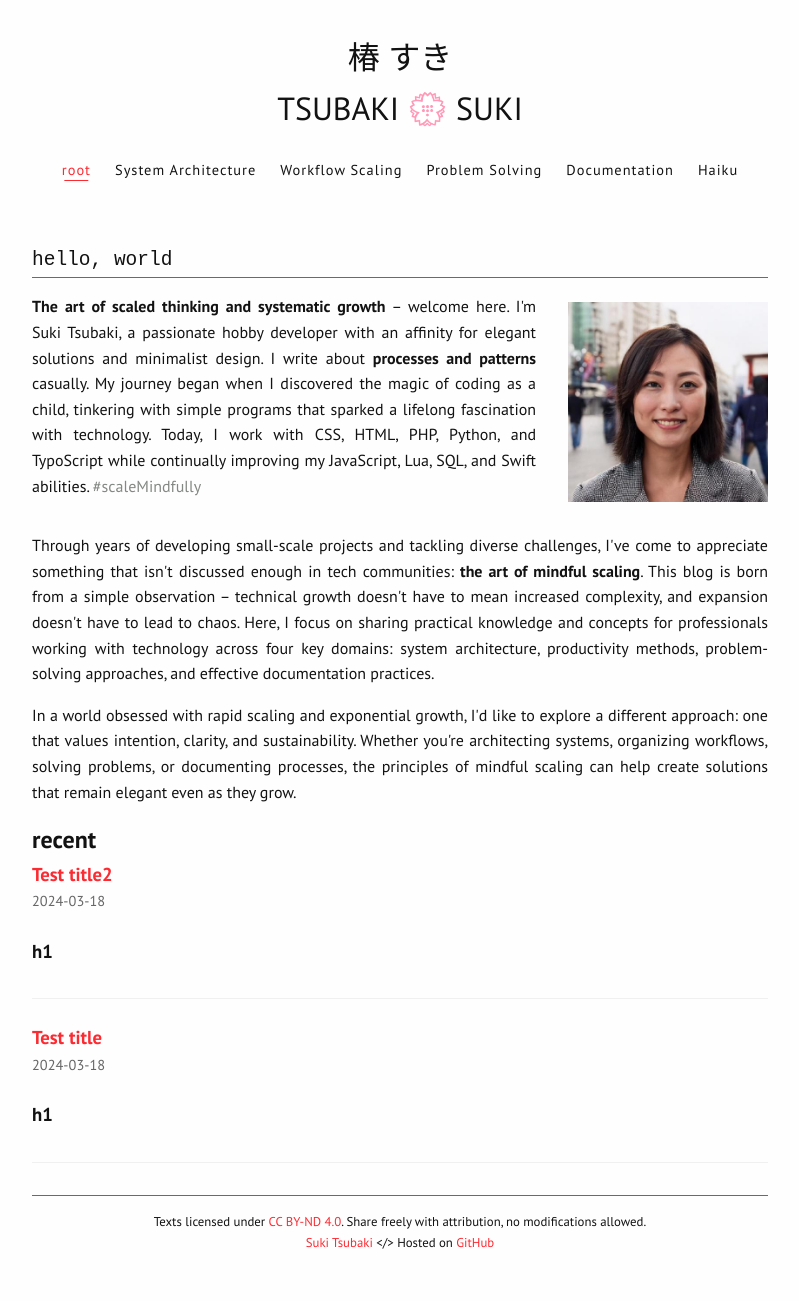
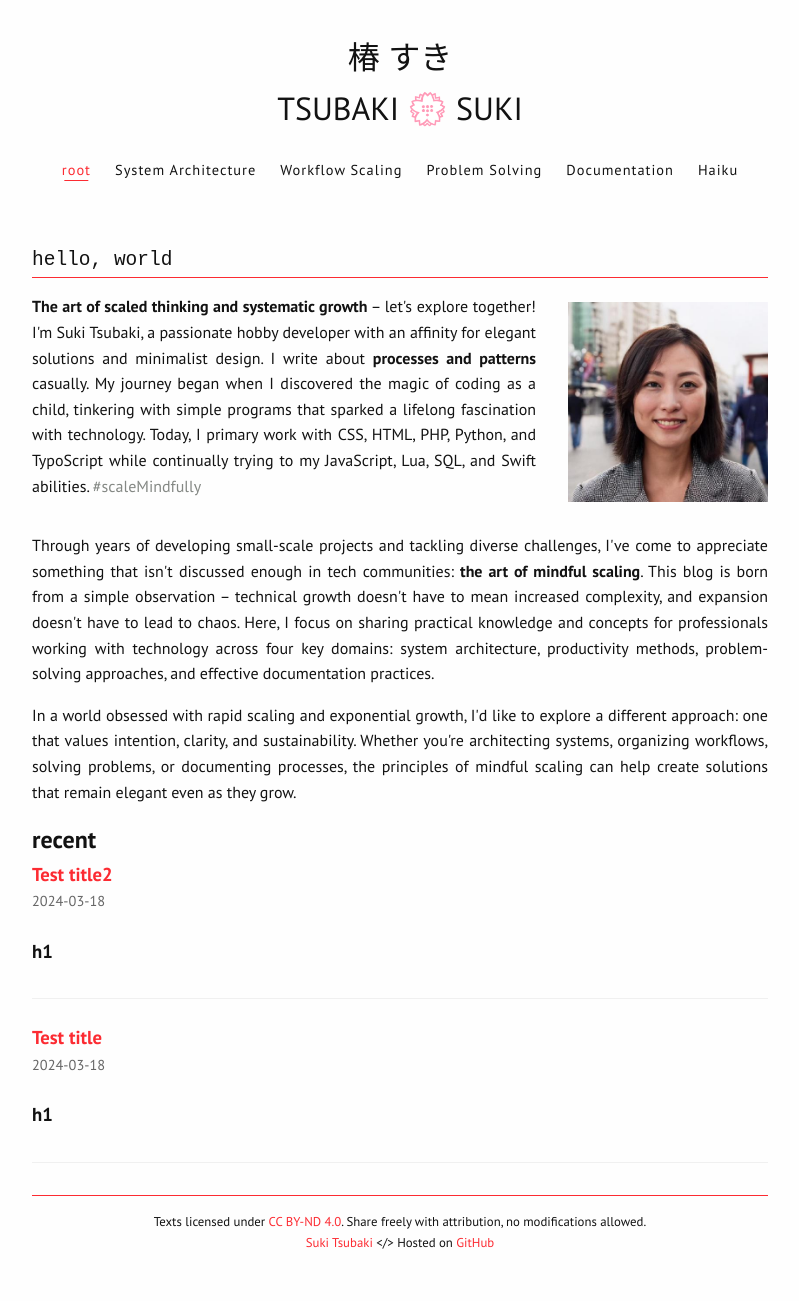
Before and after one commit to sukitsubaki/sukitsubaki.github.io, a Jekyll site: the page built from index.html, in a window 1280 px wide. Shown: the whole page, without its empty margins (240-1039 px from the left). Built offline with Jekyll 4.4.1, drawn with Linux system fonts in a browser that asks for light colours.

Commit message:
Update index.html

```diff
--- a/index.html
+++ b/index.html
@@ -9,7 +9,7 @@ title: Home
         <div class="about-me">
             <div class="about-me-text">
                 <p style="margin: 0.05rem 0">
-                    <strong>The art of scaled thinking and systematic growth</strong> – welcome here. I'm Suki&nbsp;Tsubaki, a passionate hobby developer with an affinity for elegant solutions and minimalist design. I write about <strong>processes and patterns</strong> casually. My journey began when I discovered the magic of coding as a child, tinkering with simple programs that sparked a lifelong fascination with technology. Today, I work with CSS, HTML, PHP, Python, and TypoScript while continually improving my JavaScript, Lua, SQL, and Swift abilities. <span class="text-gray">#scaleMindfully</span>
+                    <strong>The art of scaled thinking and systematic growth</strong> – let's explore together! I'm Suki&nbsp;Tsubaki, a passionate hobby developer with an affinity for elegant solutions and minimalist design. I write about <strong>processes and patterns</strong> casually. My journey began when I discovered the magic of coding as a child, tinkering with simple programs that sparked a lifelong fascination with technology. Today, I primary work with CSS, HTML, PHP, Python, and TypoScript while continually trying to my JavaScript, Lua, SQL, and Swift abilities. <span class="text-gray">#scaleMindfully</span>
                 </p>
             </div>
             <div class="about-me-image">
```
